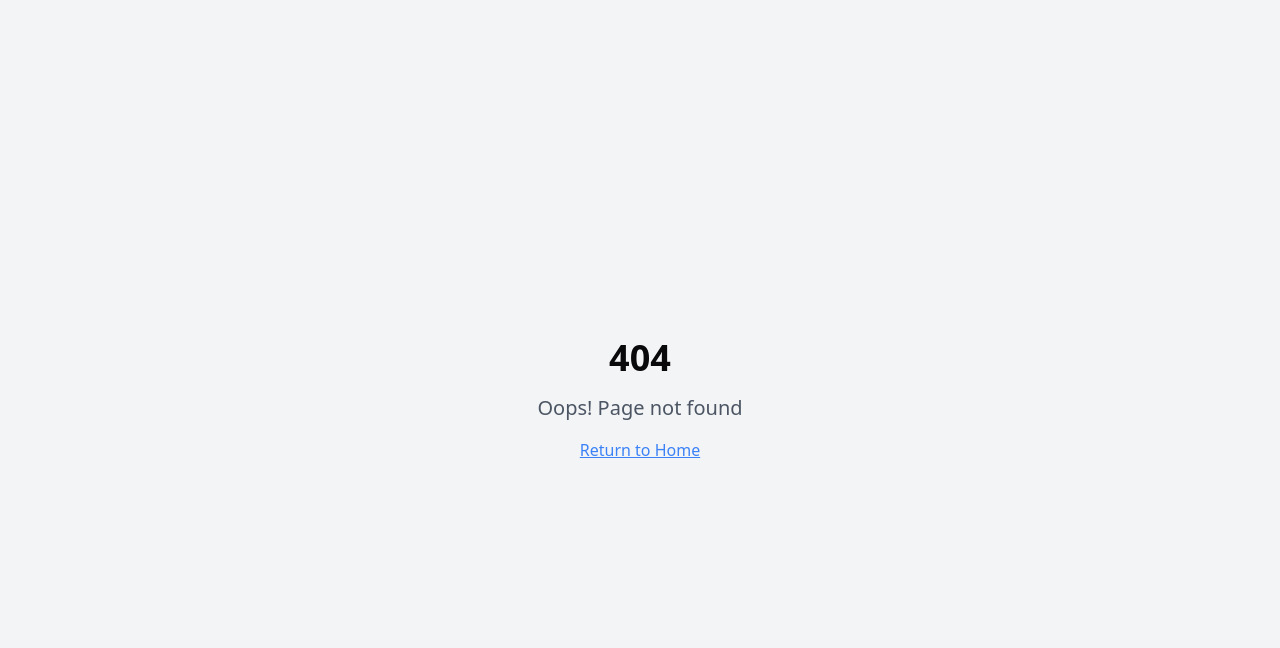
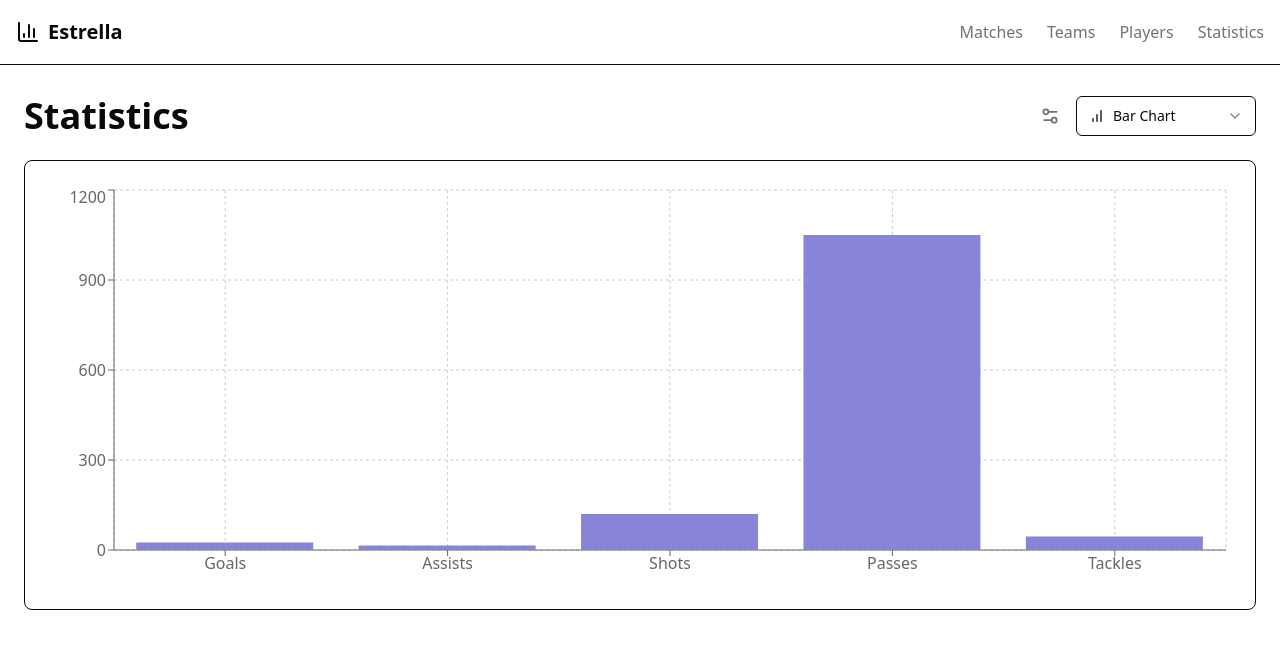
Before and after one commit to Abdullah-7-siiuuuu/footystatify, a React (Vite) app: page /stats in a window 1280 px wide. Before the commit this address had no page. Shown: the top 648 px of the page. Built offline with nearby package versions, Linux system fonts and the light colour scheme.

Commit message:
Add visualization options and new pages
Implement visualization options for statistics and create new pages for matches, teams, and stats.
[skip gpt_engineer]

```diff
--- a/src/App.tsx
+++ b/src/App.tsx
@@ -5,6 +5,9 @@ import { QueryClient, QueryClientProvider } from "@tanstack/react-query";
 import { BrowserRouter, Routes, Route } from "react-router-dom";
 import Index from "./pages/Index";
 import Players from "./pages/Players";
+import Teams from "./pages/Teams";
+import Matches from "./pages/Matches";
+import Stats from "./pages/Stats";
 import NotFound from "./pages/NotFound";
 
 const queryClient = new QueryClient();
@@ -18,6 +21,9 @@ const App = () => (
         <Routes>
           <Route path="/" element={<Index />} />
           <Route path="/players" element={<Players />} />
+          <Route path="/teams" element={<Teams />} />
+          <Route path="/matches" element={<Matches />} />
+          <Route path="/stats" element={<Stats />} />
           <Route path="*" element={<NotFound />} />
         </Routes>
       </BrowserRouter>
--- /dev/null
+++ b/src/pages/Matches.tsx
@@ -0,0 +1,21 @@
+import { Navbar } from "@/components/Navbar";
+import { motion } from "framer-motion";
+import { MatchesTable } from "@/components/MatchesTable";
+
+const Matches = () => {
+  return (
+    <div className="min-h-screen bg-background">
+      <Navbar />
+      <motion.div
+        initial={{ opacity: 0, y: 20 }}
+        animate={{ opacity: 1, y: 0 }}
+        className="container mx-auto p-6 pt-24"
+      >
+        <h1 className="text-4xl font-bold mb-6">Matches</h1>
+        <MatchesTable />
+      </motion.div>
+    </div>
+  );
+};
+
+export default Matches;
--- /dev/null
+++ b/src/pages/Stats.tsx
@@ -0,0 +1,130 @@
+import { useState } from "react";
+import { Navbar } from "@/components/Navbar";
+import { motion } from "framer-motion";
+import { BarChart, LineChart, PieChart, Settings2 } from "lucide-react";
+import {
+  Select,
+  SelectContent,
+  SelectItem,
+  SelectTrigger,
+  SelectValue,
+} from "@/components/ui/select";
+import { BarChart as RechartsBarChart, Bar, XAxis, YAxis, CartesianGrid, Tooltip, ResponsiveContainer, LineChart as RechartsLineChart, Line, PieChart as RechartsPieChart, Pie, Cell } from 'recharts';
+
+const data = [
+  { name: 'Goals', value: 25 },
+  { name: 'Assists', value: 15 },
+  { name: 'Shots', value: 120 },
+  { name: 'Passes', value: 1050 },
+  { name: 'Tackles', value: 45 },
+];
+
+const COLORS = ['#0088FE', '#00C49F', '#FFBB28', '#FF8042', '#8884d8'];
+
+const Stats = () => {
+  const [chartType, setChartType] = useState<"bar" | "line" | "pie">("bar");
+
+  const renderChart = () => {
+    switch (chartType) {
+      case "bar":
+        return (
+          <ResponsiveContainer width="100%" height={400}>
+            <RechartsBarChart data={data}>
+              <CartesianGrid strokeDasharray="3 3" />
+              <XAxis dataKey="name" />
+              <YAxis />
+              <Tooltip />
+              <Bar dataKey="value" fill="#8884d8" />
+            </RechartsBarChart>
+          </ResponsiveContainer>
+        );
+      case "line":
+        return (
+          <ResponsiveContainer width="100%" height={400}>
+            <RechartsLineChart data={data}>
+              <CartesianGrid strokeDasharray="3 3" />
+              <XAxis dataKey="name" />
+              <YAxis />
+              <Tooltip />
+              <Line type="monotone" dataKey="value" stroke="#8884d8" />
+            </RechartsLineChart>
+          </ResponsiveContainer>
+        );
+      case "pie":
+        return (
+          <ResponsiveContainer width="100%" height={400}>
+            <RechartsPieChart>
+              <Pie
+                data={data}
+                cx="50%"
+                cy="50%"
+                labelLine={false}
+                label={({ name, value }) => `${name}: ${value}`}
+                outerRadius={150}
+                fill="#8884d8"
+                dataKey="value"
+              >
+                {data.map((entry, index) => (
+                  <Cell key={`cell-${index}`} fill={COLORS[index % COLORS.length]} />
+                ))}
+              </Pie>
+              <Tooltip />
+            </RechartsPieChart>
+          </ResponsiveContainer>
+        );
+    }
+  };
+
+  return (
+    <div className="min-h-screen bg-background">
+      <Navbar />
+      <div className="container mx-auto p-6 pt-24">
+        <motion.div
+          initial={{ opacity: 0, y: 20 }}
+          animate={{ opacity: 1, y: 0 }}
+          className="space-y-6"
+        >
+          <div className="flex items-center justify-between">
+            <h1 className="text-4xl font-bold">Statistics</h1>
+            <div className="flex items-center gap-4">
+              <Settings2 className="h-5 w-5 text-muted-foreground" />
+              <Select
+                value={chartType}
+                onValueChange={(value: "bar" | "line" | "pie") => setChartType(value)}
+              >
+                <SelectTrigger className="w-[180px]">
+                  <SelectValue placeholder="Select chart type" />
+                </SelectTrigger>
+                <SelectContent>
+                  <SelectItem value="bar">
+                    <div className="flex items-center gap-2">
+                      <BarChart className="h-4 w-4" />
+                      <span>Bar Chart</span>
+                    </div>
+                  </SelectItem>
+                  <SelectItem value="line">
+                    <div className="flex items-center gap-2">
+                      <LineChart className="h-4 w-4" />
+                      <span>Line Chart</span>
+                    </div>
+                  </SelectItem>
+                  <SelectItem value="pie">
+                    <div className="flex items-center gap-2">
+                      <PieChart className="h-4 w-4" />
+                      <span>Pie Chart</span>
+                    </div>
+                  </SelectItem>
+                </SelectContent>
+              </Select>
+            </div>
+          </div>
+          <div className="rounded-lg border bg-card p-6">
+            {renderChart()}
+          </div>
+        </motion.div>
+      </div>
+    </div>
+  );
+};
+
+export default Stats;
--- /dev/null
+++ b/src/pages/Teams.tsx
@@ -0,0 +1,37 @@
+import { useState } from "react";
+import { Navbar } from "@/components/Navbar";
+import { motion } from "framer-motion";
+import { Search } from "lucide-react";
+import { Input } from "@/components/ui/input";
+import { TeamRankings } from "@/components/TeamRankings";
+
+const Teams = () => {
+  const [searchQuery, setSearchQuery] = useState("");
+
+  return (
+    <div className="min-h-screen bg-background">
+      <Navbar />
+      <motion.div
+        initial={{ opacity: 0, y: 20 }}
+        animate={{ opacity: 1, y: 0 }}
+        className="container mx-auto space-y-6 p-6 pt-24"
+      >
+        <h1 className="text-4xl font-bold">Teams</h1>
+
+        <div className="relative">
+          <Search className="absolute left-3 top-1/2 transform -translate-y-1/2 text-muted-foreground" />
+          <Input
+            placeholder="Search teams..."
+            className="pl-10"
+            value={searchQuery}
+            onChange={(e) => setSearchQuery(e.target.value)}
+          />
+        </div>
+
+        <TeamRankings />
+      </motion.div>
+    </div>
+  );
+};
+
+export default Teams;
```
